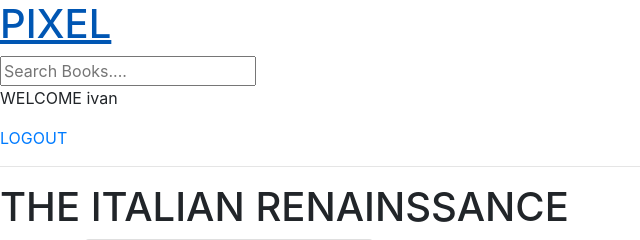
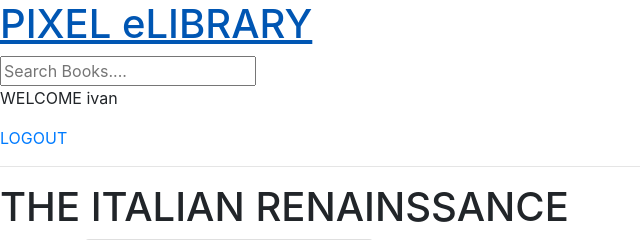
Before and after one commit to mukisaivan/booklibrary, a Django app: page /bookshelf/15/ in a window 1280 px wide. Shown: the top 240 px of the page, without its empty margins (0-640 px from the left). Run offline with Django 4.2, Linux system fonts and the light colour scheme; a user stored in the database is signed in; data comes from the database, SQL or seed files in the repository.

Commit message:
20/7 12:15

```diff
--- a/templates/navbar.html
+++ b/templates/navbar.html
@@ -1,5 +1,5 @@
 <a href="/">
-    <h1>PIXEL</h1>
+    <h1>PIXEL eLIBRARY</h1>
 </a>
 
 <form method="GET" action="{% url 'home' %}">
```
